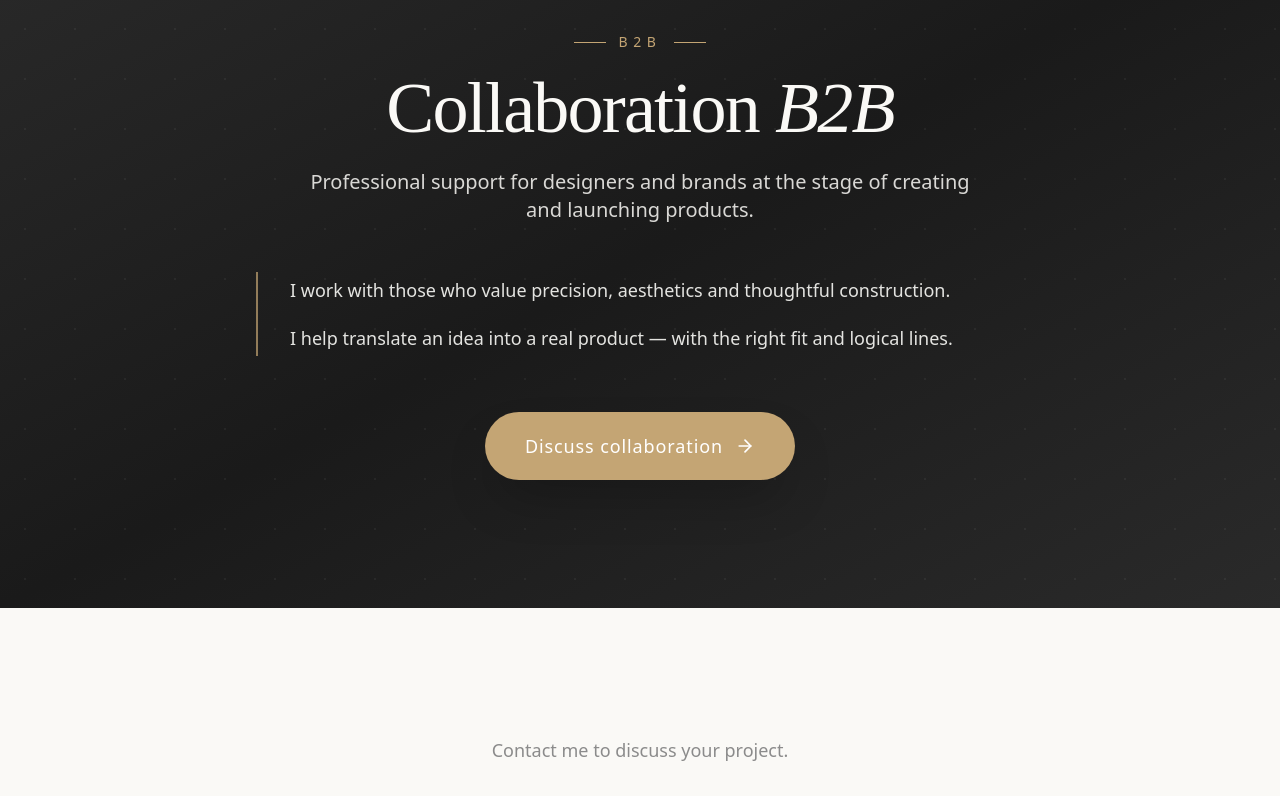
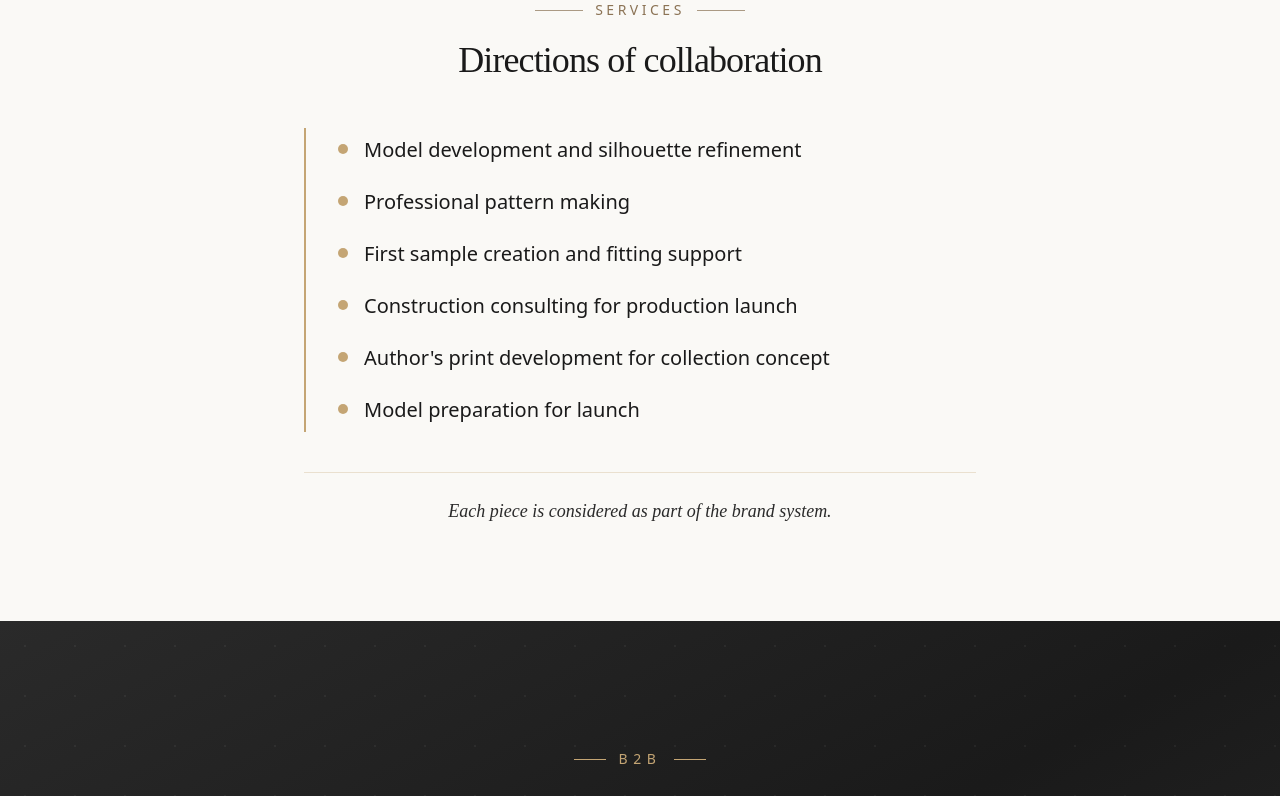
Before and after one commit to Ocean-Script-Projects/nkn_new, a Next.js app: page /en/collaboration in a window 1280 px wide. Shown: the part 1300-2096 px from the top of the page. Built offline with nearby package versions, Linux system fonts and the light colour scheme.

Commit message:
Update  B2B

```diff
--- a/app/[locale]/collaboration/page.tsx
+++ b/app/[locale]/collaboration/page.tsx
@@ -53,6 +53,62 @@ export default function CollaborationPage() {
             >
               {t('hero.tagline')}
             </motion.p>
+          </div>
+        </section>
+
+        {/* Направления сотрудничества */}
+        <section className="py-16 sm:py-20 md:py-24 px-4 sm:px-6 md:px-12 bg-[#FAF9F6]">
+          <div className="max-w-2xl mx-auto">
+            <motion.div
+              initial={{ opacity: 0, y: 24 }}
+              whileInView={{ opacity: 1, y: 0 }}
+              viewport={{ once: true }}
+              transition={{ duration: 0.6 }}
+              className="text-center mb-10 sm:mb-12"
+            >
+              <div className="flex items-center justify-center gap-3 mb-5">
+                <span className="h-px w-8 sm:w-12 bg-[#8B7355]/70" aria-hidden />
+                <span className="text-xs sm:text-sm font-medium tracking-[0.25em] uppercase text-[#8B7355]">
+                  {t('directions.label')}
+                </span>
+                <span className="h-px w-8 sm:w-12 bg-[#8B7355]/70" aria-hidden />
+              </div>
+              <h2
+                className="text-2xl sm:text-3xl md:text-4xl tracking-tight text-[#1a1a1a]"
+                style={{ fontFamily: 'serif' }}
+              >
+                {t('directions.title')}
+              </h2>
+            </motion.div>
+
+            <motion.div
+              initial={{ opacity: 0, y: 20 }}
+              whileInView={{ opacity: 1, y: 0 }}
+              viewport={{ once: true }}
+              transition={{ duration: 0.6, delay: 0.08 }}
+              className="border-l-2 border-[#C4A574] pl-6 sm:pl-8 py-2 mb-10"
+            >
+              <ul className="space-y-5 sm:space-y-6">
+                {[0, 1, 2, 3, 4, 5].map((i) => (
+                  <li key={i} className="flex items-start gap-4 text-lg sm:text-xl text-[#1a1a1a] leading-[1.6]">
+                    <span className="w-2.5 h-2.5 rounded-full bg-[#C4A574] mt-2 shrink-0" aria-hidden />
+                    <span>{t(`directions.items.${i}`)}</span>
+                  </li>
+                ))}
+              </ul>
+            </motion.div>
+
+            <motion.div
+              initial={{ opacity: 0, y: 16 }}
+              whileInView={{ opacity: 1, y: 0 }}
+              viewport={{ once: true }}
+              transition={{ duration: 0.6, delay: 0.15 }}
+              className="text-center pt-6 border-t border-[#C4A574]/30"
+            >
+              <p className="text-base sm:text-lg text-[#2a2a2a] leading-relaxed italic max-w-xl mx-auto" style={{ fontFamily: 'serif' }}>
+                {t('directions.footer')}
+              </p>
+            </motion.div>
           </div>
         </section>
 
@@ -131,21 +187,6 @@ export default function CollaborationPage() {
             </motion.div>
           </div>
         </section>
-
-        <section className="py-16 sm:py-20 md:py-32 px-4 sm:px-6 md:px-12 bg-[#FAF9F6]">
-          <div className="max-w-2xl mx-auto text-center">
-            <p className="text-base sm:text-lg text-[#8B8B8B] mb-10">{t('cta.description')}</p>
-            <motion.button
-              onClick={() => openRequestModal()}
-              whileHover={{ scale: 1.05, y: -2 }}
-              whileTap={{ scale: 0.98 }}
-              className="inline-flex items-center gap-3 px-10 py-5 bg-transparent border-2 border-black text-black rounded-full text-base sm:text-lg tracking-wider font-medium hover:bg-black hover:text-white transition-colors"
-            >
-              {t('cta.title')}
-              <ArrowRight className="w-5 h-5" />
-            </motion.button>
-          </div>
-        </section>
       </div>
       <Footer />
     </div>
--- a/messages/de.json
+++ b/messages/de.json
@@ -654,6 +654,19 @@
       "description": "Professionelle Begleitung von Designern und Markenstart.",
       "tagline": "Konstruktion ist das Fundament jedes Stücks. Eine gut durchdachte Basis bestimmt Sitz und Produktqualität. Ich entwickle die Konstruktion, erstelle Schnittmuster, forme die Größentabelle, nähe die Probestücke und bereite das Modell für den Start vor. Ich baue das Markensystem von der Idee bis zum fertigen Stück auf. Die Marke beginnt mit präziser Konstruktion."
     },
+    "directions": {
+      "label": "Leistungen",
+      "title": "Richtungen der Zusammenarbeit",
+      "items": [
+        "Modellentwicklung und Silhouettenverfeinerung",
+        "Professionelles Schnittmuster",
+        "Erstmuster und Begleitung der Anproben",
+        "Konstruktionsberatung für den Produktionsstart",
+        "Entwicklung von Autorendrucken für das Kollektionskonzept",
+        "Vorbereitung des Modells für den Launch"
+      ],
+      "footer": "Jedes Stück wird als Teil des Markensystems betrachtet."
+    },
     "b2b": {
       "label": "B2B",
       "title": "Zusammenarbeit",
--- a/messages/en.json
+++ b/messages/en.json
@@ -654,6 +654,19 @@
       "description": "Professional support for designers and brand launch.",
       "tagline": "Construction is the foundation of every piece. A well-built base determines fit and product quality. I develop the construction, create patterns, form the size range, sew the sample and prepare the model for launch. I build the brand system from idea to finished piece. The brand starts with precise construction."
     },
+    "directions": {
+      "label": "Services",
+      "title": "Directions of collaboration",
+      "items": [
+        "Model development and silhouette refinement",
+        "Professional pattern making",
+        "First sample creation and fitting support",
+        "Construction consulting for production launch",
+        "Author's print development for collection concept",
+        "Model preparation for launch"
+      ],
+      "footer": "Each piece is considered as part of the brand system."
+    },
     "b2b": {
       "label": "B2B",
       "title": "Collaboration",
```
Also changed, not shown: messages/ru.json.
